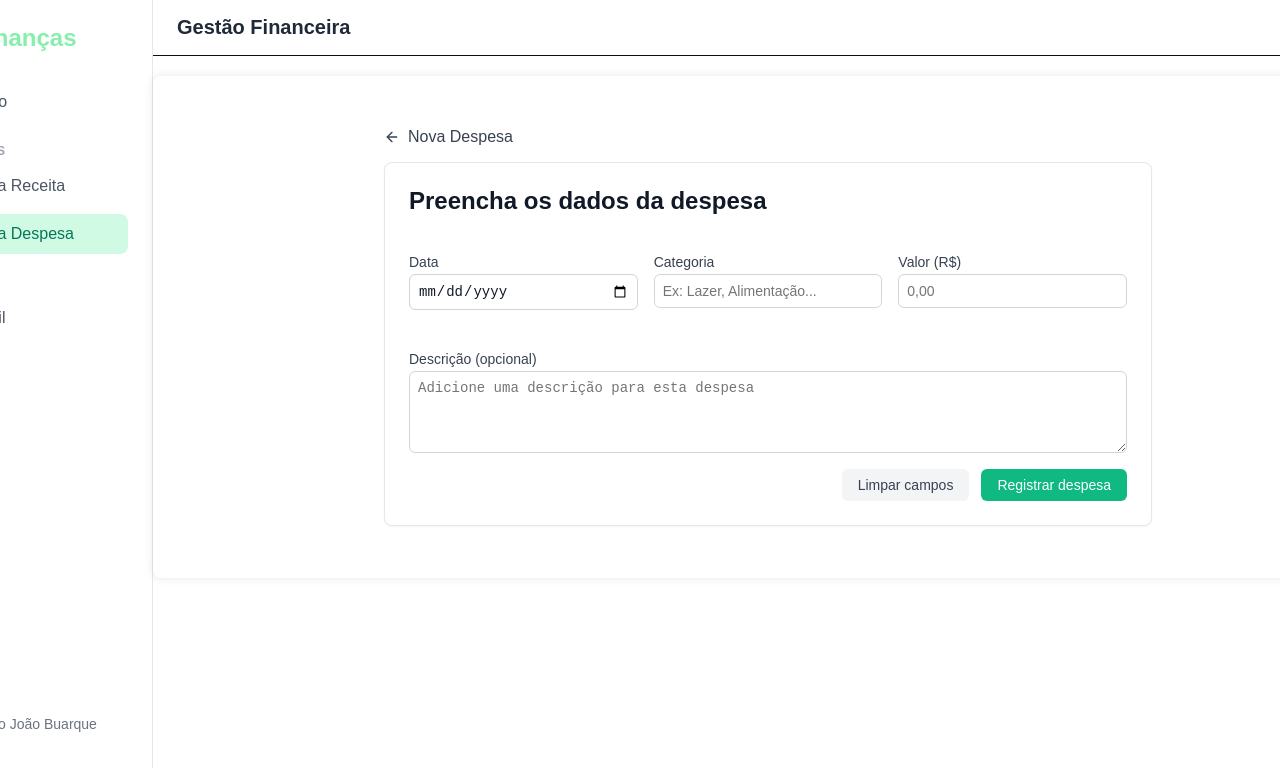
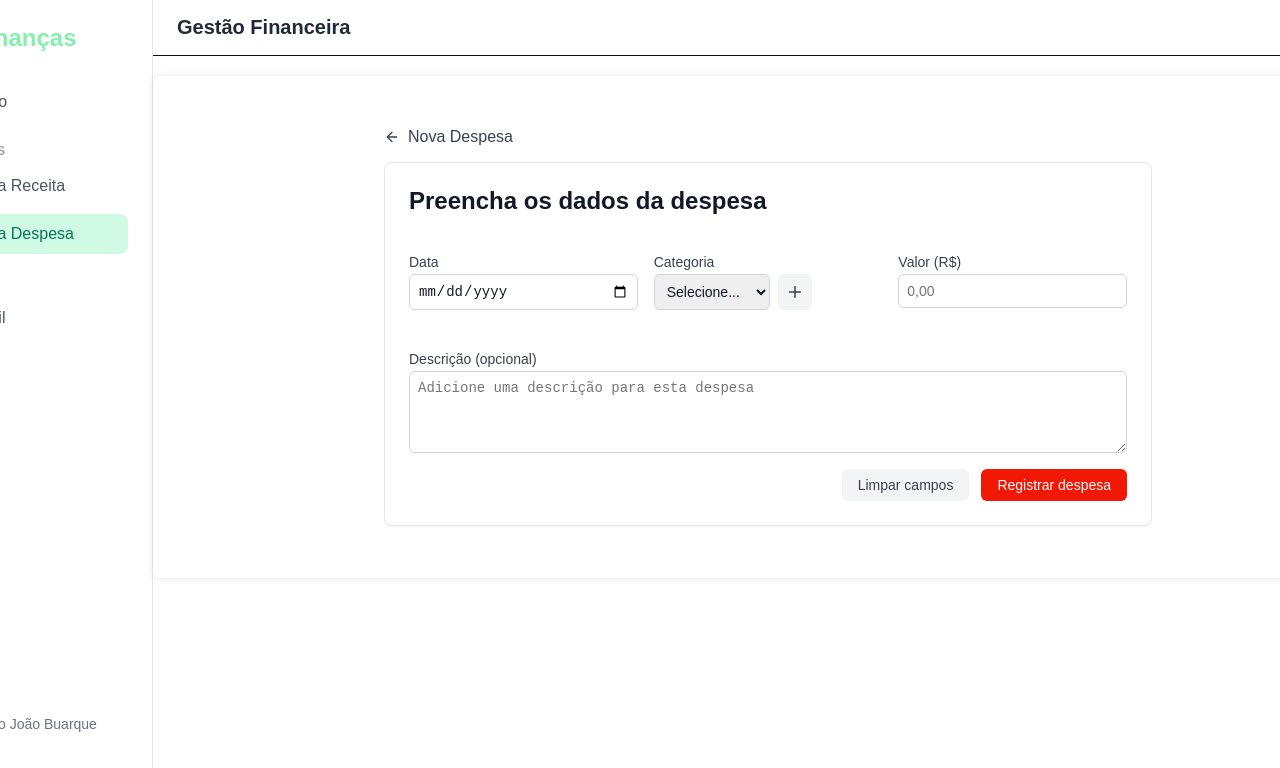
Before and after one commit to Guilherme-Domingos/front-gastos-pessoais, a React (Vite) app in the folder gestao-financeira-app/: page /despesa/nova in a window 1280 px wide. Shown: the top 768 px of the page. Built offline with nearby package versions, Linux system fonts and the light colour scheme.

Commit message:
Telas de receita

```diff
--- a/gestao-financeira-app/src/App.jsx
+++ b/gestao-financeira-app/src/App.jsx
@@ -1,6 +1,7 @@
 import AppRoutes from "./routes"
 import { BrowserRouter } from 'react-router-dom';
 import { TransactionProvider } from "./contexts/TransactionContext";
+import { CategoryProvider } from "./contexts/CatogoryContext"
 
 function App() {
 
@@ -8,9 +9,11 @@ function App() {
     <>
     <div>
       <TransactionProvider>
+        <CategoryProvider>
         <BrowserRouter>
           <AppRoutes />
         </BrowserRouter>
+        </CategoryProvider>
       </TransactionProvider>
     </div>
     </>
--- a/gestao-financeira-app/src/contexts/CatogoryContext.jsx
+++ b/gestao-financeira-app/src/contexts/CatogoryContext.jsx
@@ -1,21 +1,26 @@
 import { createContext, useState } from "react";
 
-export const TransactionContext = createContext({ categories: [] });
+export const CategoryContext = createContext({ categories: [], addCategory: () => {} });
 
 export function CategoryProvider({ children }) {
+    const [categories, setCategories] = useState([
+        { id: 1, name: 'Alimentação' },
+        { id: 2, name: 'Transporte' },
+        { id: 3, name: 'Saúde' },
+        { id: 4, name: 'Lazer' },
+        { id: 5, name: 'Educação' },
+        { id: 6, name: 'Outros' },
+    ]);
 
-    const categories = [
-        { id: 1, 'name': 'Alimentação' },
-        { id: 2, 'name': 'Transporte' },
-        { id: 3, 'name': 'Saúde' },
-        { id: 4, 'name': 'Lazer' },
-        { id: 5, 'name': 'Educação' },
-        { id: 6, 'name': 'Outros' },
-    ];
+    const addCategory = (name) => {
+        if (!categories.some(cat => cat.name === name)) {
+            setCategories([...categories, { id: Date.now(), name }]);
+        }
+    };
 
     return (
-        <CategoryProvider.Provider value={{ categories }}>
+        <CategoryContext.Provider value={{ categories, addCategory }}>
             {children}
-        </CategoryProvider.Provider>
+        </CategoryContext.Provider>
     );
 }
--- a/gestao-financeira-app/src/pages/NewExpense/NewExpense.jsx
+++ b/gestao-financeira-app/src/pages/NewExpense/NewExpense.jsx
@@ -1,14 +1,19 @@
-import React, { useState } from 'react';
+import React, { useState, useContext } from 'react';
 import styles from './NewExpense.module.css';
-import { ArrowLeft } from 'lucide-react';
+import { ArrowLeft, Plus } from 'lucide-react';
 import { useNavigate } from 'react-router-dom';
+import { CategoryContext } from '../../contexts/CatogoryContext';
+import { CategoryModal } from '../../components/CategoryModal';
 
-export function NewExpense({ categories }) {
+export function NewExpense() {
   const [data, setData] = useState('');
   const [categoria, setCategoria] = useState('');
   const [valor, setValor] = useState('');
   const [descricao, setDescricao] = useState('');
+  const [modalOpen, setModalOpen] = useState(false);
   const navigate = useNavigate();
+
+  const { categories, addCategory } = useContext(CategoryContext);
 
   const limparCampos = () => {
     setData('');
@@ -25,6 +30,11 @@ export function NewExpense({ categories }) {
     navigate('/');
   };
 
+  const handleSaveCategory = (name) => {
+    addCategory && addCategory(name);
+    setCategoria(name);
+  };
+
   return (
     <div className={styles.wrapper}>
       <button
@@ -34,10 +44,8 @@ export function NewExpense({ categories }) {
         <ArrowLeft size={16} />
         <span>Nova Despesa</span>
       </button>
-
       <div className={styles.card}>
         <h1 className={styles.heading}>Preencha os dados da despesa</h1>
-
         <div className={styles.grid}>
           <div className={styles.field}>
             <label className={styles.label}>Data</label>
@@ -48,18 +56,30 @@ export function NewExpense({ categories }) {
               className={styles.input}
             />
           </div>
-
           <div className={styles.field}>
             <label className={styles.label}>Categoria</label>
-            <input
-              type="text"
-              placeholder="Ex: Lazer, Alimentação..."
-              value={categoria}
-              onChange={e => setCategoria(e.target.value)}
-              className={styles.input}
-            />
+            <div style={{ display: 'flex', alignItems: 'center', gap: '0.5rem' }}>
+              <select
+                value={categoria}
+                onChange={e => setCategoria(e.target.value)}
+                className={styles.input}
+              >
+                <option value="">Selecione...</option>
+                {categories && categories.map(cat =>
+                  <option key={cat.id} value={cat.name}>{cat.name}</option>
+                )}
+              </select>
+              <button
+                type="button"
+                className={styles.buttonSecondary}
+                style={{ padding: '0.25rem 0.5rem', height: '2.2rem', display: 'flex', alignItems: 'center' }}
+                onClick={() => setModalOpen(true)}
+                title="Adicionar categoria"
+              >
+                <Plus size={18} />
+              </button>
+            </div>
           </div>
-
           <div className={styles.field}>
             <label className={styles.label}>Valor (R$)</label>
             <input
@@ -72,7 +92,6 @@ export function NewExpense({ categories }) {
             />
           </div>
         </div>
-
         <div className={styles.fieldFull}>
           <label className={styles.label}>Descrição (opcional)</label>
           <textarea
@@ -83,11 +102,17 @@ export function NewExpense({ categories }) {
             className={styles.textarea}
           />
         </div>
-
         <div className={styles.actions}>
           <button className={styles.buttonSecondary} onClick={limparCampos}>Limpar campos</button>
           <button className={styles.buttonPrimary} onClick={registrar}>Registrar despesa</button>
         </div>
+        {modalOpen && (
+          <CategoryModal
+            isOpen={modalOpen}
+            onClose={() => setModalOpen(false)}
+            onSave={handleSaveCategory}
+          />
+        )}
       </div>
     </div>
   );
--- a/gestao-financeira-app/src/pages/NewExpense/NewExpense.module.css
+++ b/gestao-financeira-app/src/pages/NewExpense/NewExpense.module.css
@@ -81,7 +81,7 @@
 }
 
 .buttonPrimary {
-  background-color: #10b981;
+  background-color: #f11906;
   color: #ffffff;
   border: none;
   padding: 0.5rem 1rem;
@@ -92,7 +92,7 @@
 }
 
 .buttonPrimary:hover {
-  background-color: #059669;
+  background-color: #980800;
 }
 
 .buttonSecondary {
--- a/gestao-financeira-app/src/pages/NewRecipe/NewRecipe.jsx
+++ b/gestao-financeira-app/src/pages/NewRecipe/NewRecipe.jsx
@@ -1,7 +1,9 @@
-import React, { useState } from 'react';
+import React, { useState, useContext } from 'react';
 import styles from './NewRecipe.module.css';
-import { ArrowLeft } from 'lucide-react';
+import { ArrowLeft, Plus } from 'lucide-react';
 import { useNavigate } from 'react-router-dom';
+import { CategoryContext } from '../../contexts/CatogoryContext';
+import { CategoryModal } from '../../components/CategoryModal';
 
 export function NewRecipe() {
   const [data, setData] = useState('');
@@ -9,7 +11,9 @@ export function NewRecipe() {
   const [categoria, setCategoria] = useState('');
   const [valor, setValor] = useState('');
   const [descricao, setDescricao] = useState('');
+  const [modalOpen, setModalOpen] = useState(false);
   const navigate = useNavigate();
+  const { categories, addCategory } = useContext(CategoryContext);
 
   const limparCampos = () => {
     setData('');
@@ -25,6 +29,11 @@ export function NewRecipe() {
     limparCampos();
     alert('Receita registrada!');
     navigate('/');
+  };
+
+  const handleSaveCategory = (name) => {
+    addCategory && addCategory(name);
+    setCategoria(name);
   };
 
   return (
@@ -64,13 +73,27 @@ export function NewRecipe() {
 
           <div className={styles.field}>
             <label className={styles.label}>Categoria</label>
-            <input
-              type="text"
-              placeholder="Ex: Salário"
-              value={categoria}
-              onChange={e => setCategoria(e.target.value)}
-              className={styles.input}
-            />
+            <div style={{ display: 'flex', alignItems: 'center', gap: '0.5rem' }}>
+              <select
+                value={categoria}
+                onChange={e => setCategoria(e.target.value)}
+                className={styles.input}
+              >
+                <option value="">Selecione...</option>
+                {categories && categories.map(cat =>
+                  <option key={cat.id} value={cat.name}>{cat.name}</option>
+                )}
+              </select>
+              <button
+                type="button"
+                className={styles.buttonSecondary}
+                style={{ padding: '0.25rem 0.5rem', height: '2.2rem', display: 'flex', alignItems: 'center' }}
+                onClick={() => setModalOpen(true)}
+                title="Adicionar categoria"
+              >
+                <Plus size={18} />
+              </button>
+            </div>
           </div>
 
           <div className={styles.field}>
@@ -101,6 +124,13 @@ export function NewRecipe() {
           <button className={styles.buttonSecondary} onClick={limparCampos}>Limpar campos</button>
           <button className={styles.buttonPrimary} onClick={registrar}>Registrar Receita</button>
         </div>
+        {modalOpen && (
+          <CategoryModal
+            isOpen={modalOpen}
+            onClose={() => setModalOpen(false)}
+            onSave={handleSaveCategory}
+          />
+        )}
       </div>
     </div>
   );
```
